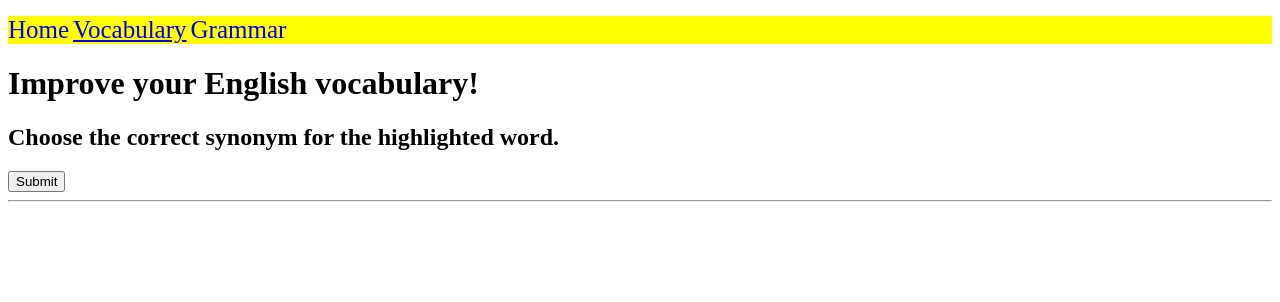
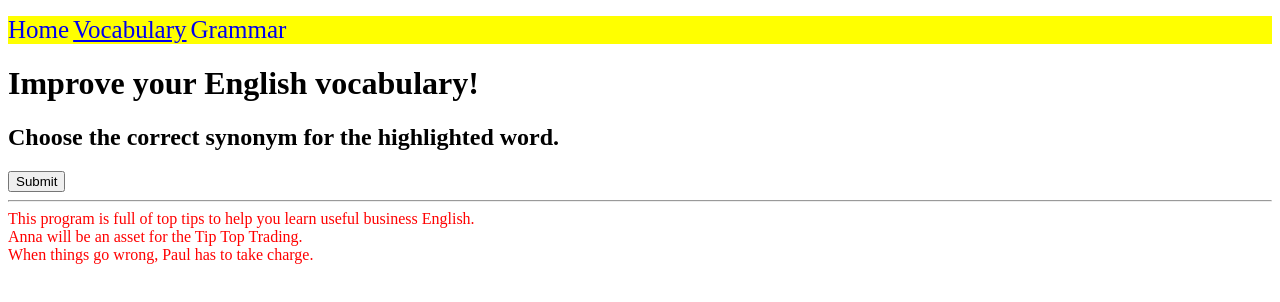
Before and after one commit to teacherigor/mysite, a plain HTML site: page vocabulary.html in a window 1280 px wide. Drawn offline with nearby package versions, Linux system fonts and the light colour scheme.

Commit message:
node.className = question

```diff
--- a/common.js
+++ b/common.js
@@ -1,18 +1,18 @@
 var vocabularyData = [
 	{
-		id: 0,
+		id: 'asdr-3432-asds',
 		question: "This program is full of top tips to help you learn useful business English.",
 		answers: ["useless", "horrible", "best"],
 		rightAnswer: "best"
 	},
 	{
-		id: 1,
+		id: 'asdr-dfde-asds',
 		question: "Anna will be an asset for the Tip Top Trading.",
 		answers: ["valuable employee", "disorganised employee", "immature employee"],
 		rightAnswer: "valuable employee"
 	},
 	{
-		id: 2,
+		id: 'asd2-3we2-asds',
 		question: "When things go wrong, Paul has to take charge.",
 		answers: ["a coffee break", "sick leave", "responsibility"],
 		rightAnswer: "responsibility"
@@ -22,12 +22,16 @@ var vocabularyData = [
 var questionsForm = document.getElementById('questionslist');
 
 for (var questionIndex = 0; questionIndex < vocabularyData.length; questionIndex++) {
-	questionsForm.appendChild(getQuestionBox(vocabularyData[questionIndex].question));
+	var node = document.createElement('div');
+	node.innerHTML = vocabularyData[questionIndex].question;
+	node.className = 'question';
+	questionsForm.appendChild(node);
+
 }
 
 
-function getQuestionBox(question) {
-	var box = document.createElement('div');
-	box.appendChild('question');
-	document.getElementById('questionslist'). appendChild(box);
-	}
+// function getQuestionBox(question) {
+// 	var box = document.createElement('div');
+// 	box.appendChild('question');
+// 	document.getElementById('questionslist'). appendChild(box);
+// 	}
--- a/style.css
+++ b/style.css
@@ -90,3 +90,7 @@ span {
 	border-radius: 50%;
 	background: #000;
 }
+
+.question {
+	color: red;
+}
```
